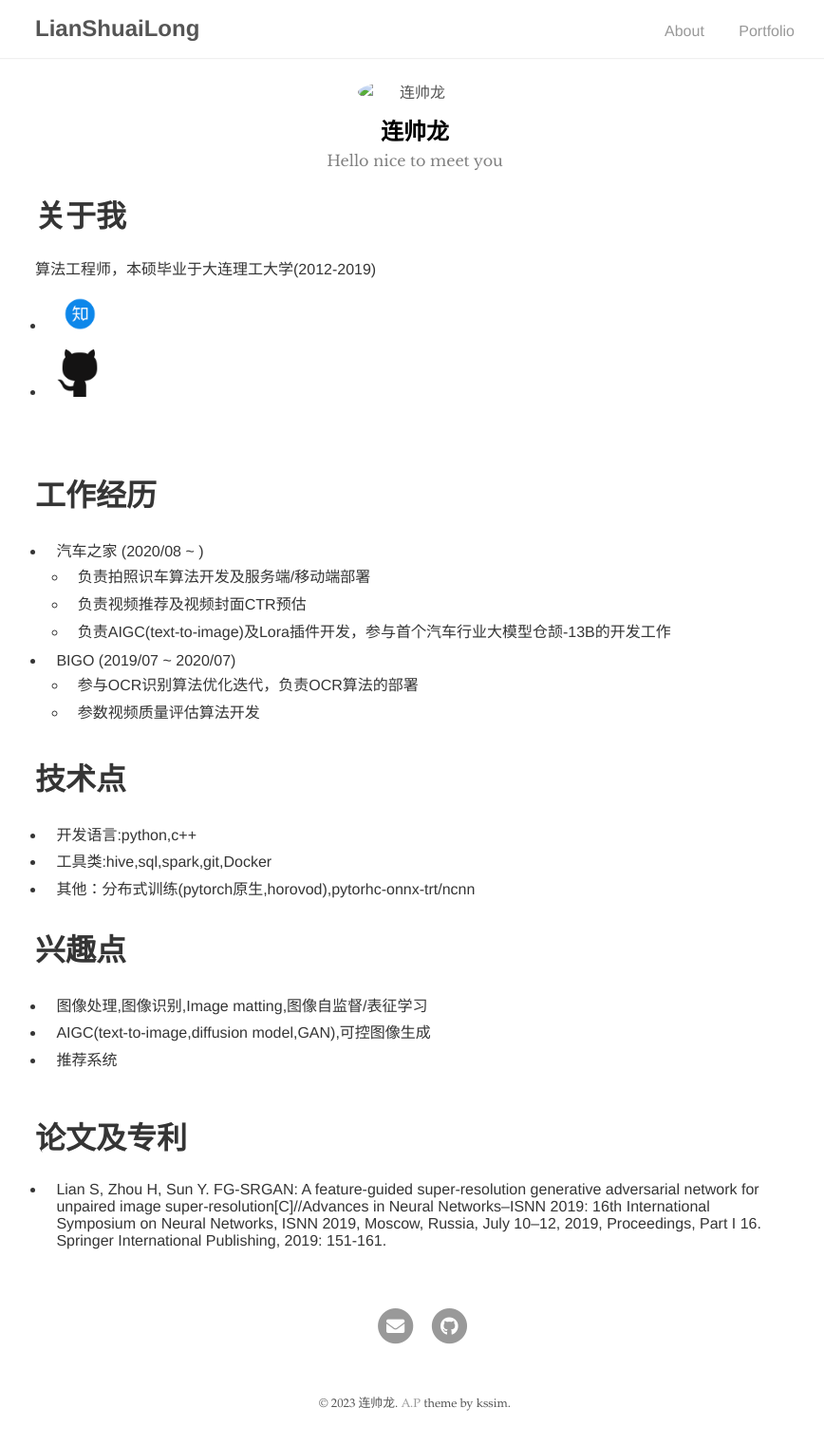
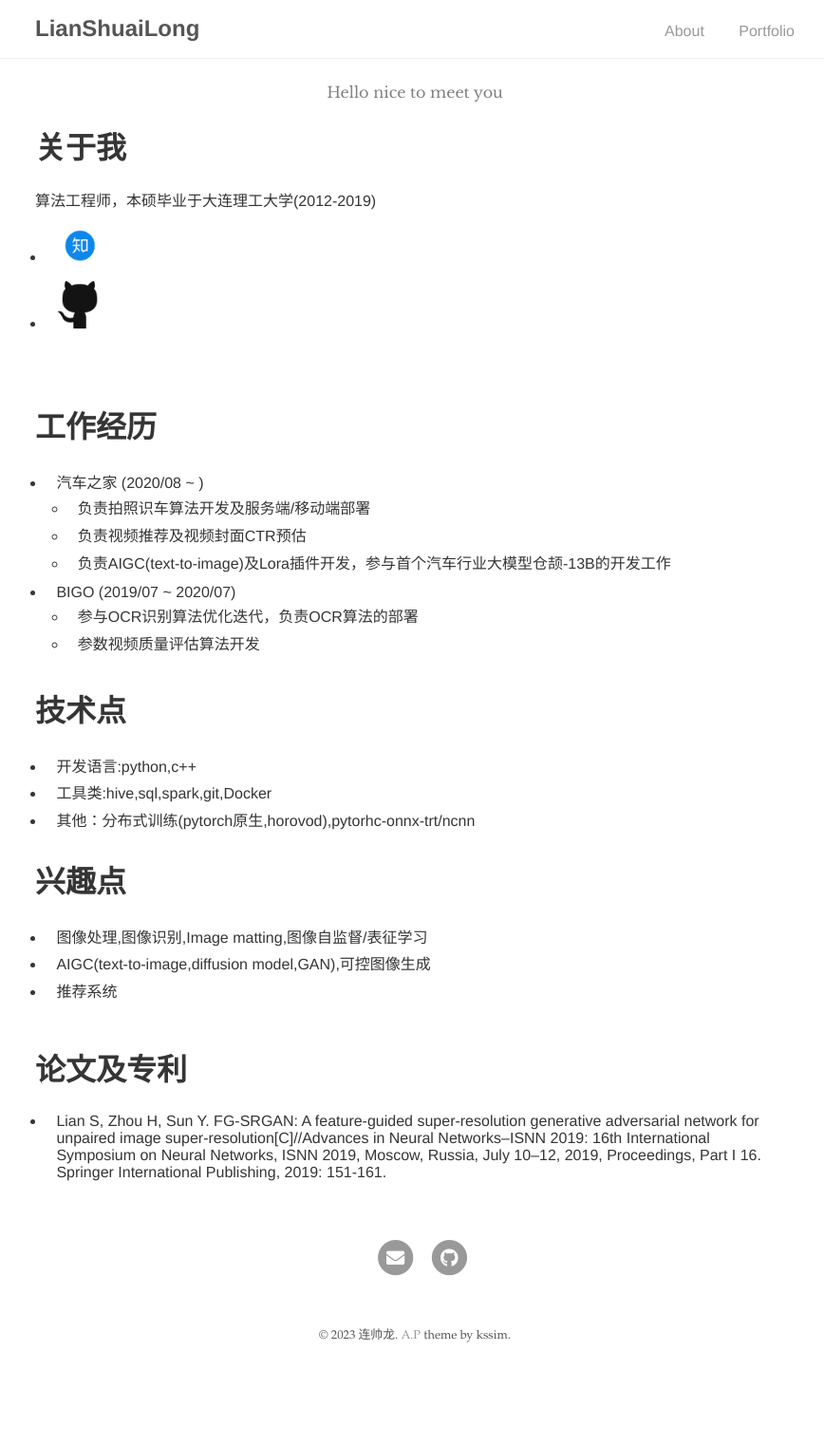
Before and after one commit to LianShuaiLong/LianShuaiLong.github.io, a Jekyll site: the page built from index.md, in a window 1280 px wide. Shown: the whole page at 95% size, without its empty margins (203-1071 px from the left). Built offline with Jekyll 4.4.1, drawn with Linux system fonts in a browser that asks for light colours; our own code applies the rules of GitHub Pages for plain Markdown files; after the commit the page ends 1450 px from its top, so only the background shows below that.

Commit message:
modify index.md 17

```diff
--- a/_layouts/about.html
+++ b/_layouts/about.html
@@ -4,9 +4,7 @@ layout: base
 
 <div class="about">
   <div class="profile">
-    <img class="selfie" alt="{{ site.author.name }}" src="{{ site.author.selfie }}" />
     <div class="info">
-      <div class="title">{{ site.author.name }}</div>
       <div class="description">{{ site.author.desc }}</div>
     </div>
   </div>
```
